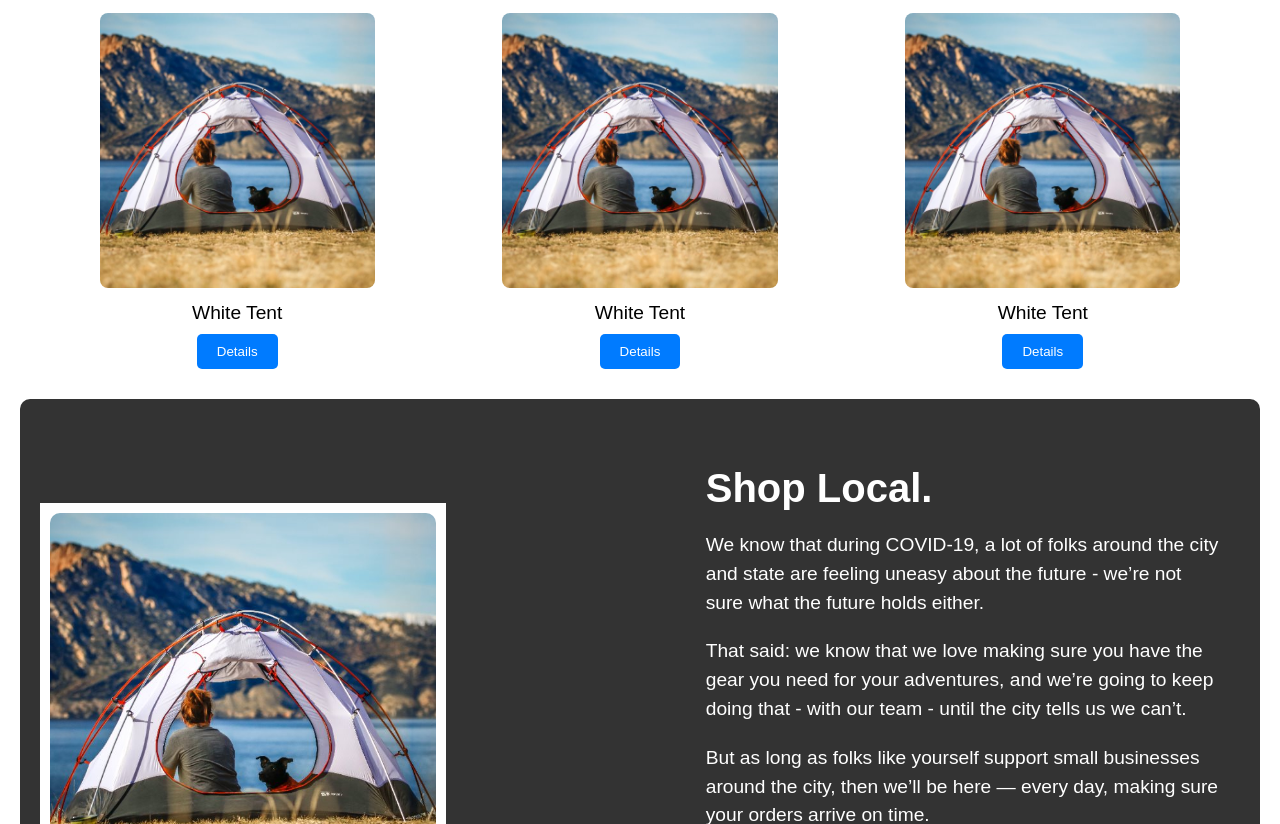
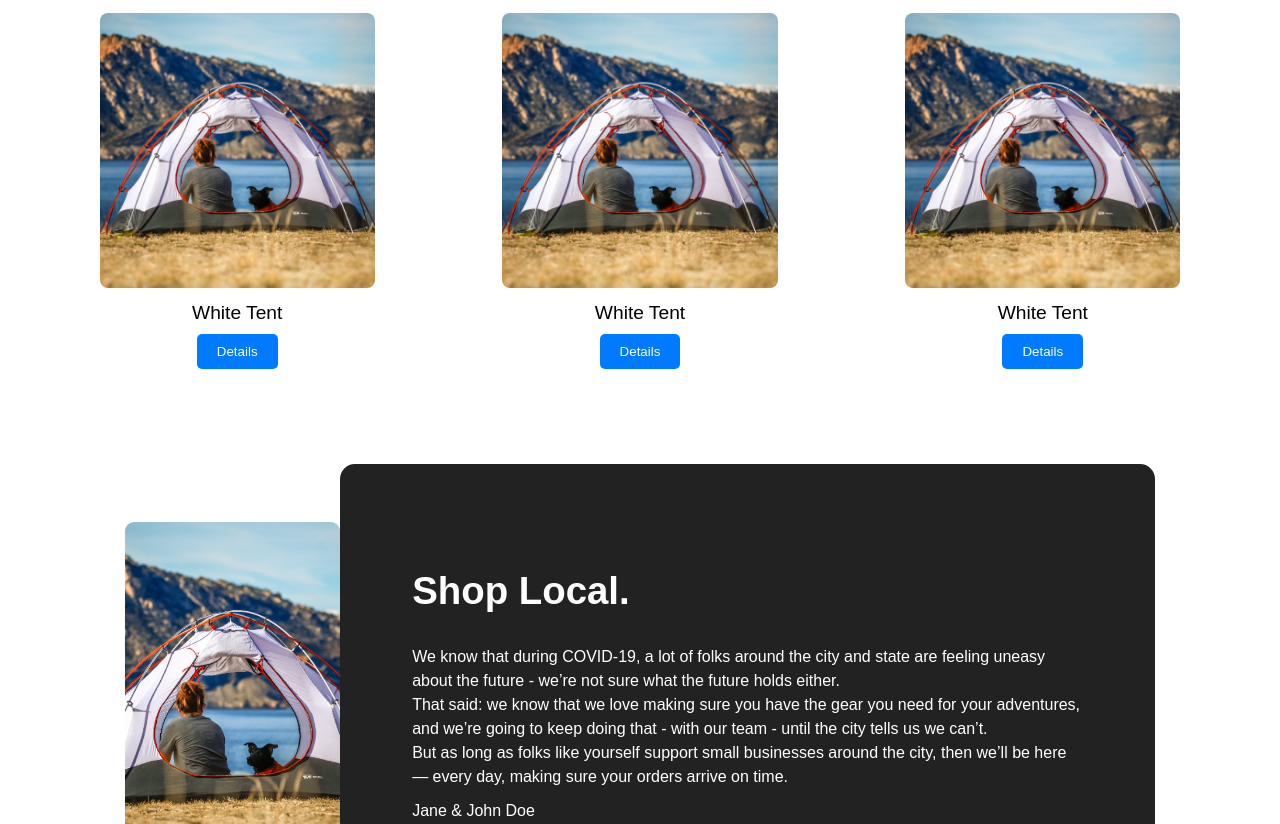
Before and after one commit to raychowdhury/firstHTML-CSS, a plain HTML site: page index.html in a window 1280 px wide. Shown: the part 1976-2800 px from the top of the page. Drawn offline with Linux system fonts and the light colour scheme.

Commit message:
Final version

```diff
--- a/index.html
+++ b/index.html
@@ -149,7 +149,7 @@
       </div>
     </div>
 
-    <div class="shop-local-container">
+    <!-- <div class="shop-local-container">
       <div class="image-container">
         <img src="/src/box-img1.jpeg" alt="Shop Local Image" />
       </div>
@@ -173,6 +173,27 @@
         <p>------</p>
         <p>Jane & John Doe<br />Acme Outdoors</p>
       </div>
+    </div> -->
+
+    <div class="shop-local">
+        <div class="shop-local-image">
+
+        </div>
+        <div class="shop-local-text">
+            <h1>Shop Local.</h1>
+            <p>
+                We know that during COVID-19, a lot of folks around the city and state
+                are feeling uneasy about the future - we’re not sure what the future
+                holds either.<br>
+                That said: we know that we love making sure you have the gear you need
+                for your adventures, and we’re going to keep doing that - with our
+                team - until the city tells us we can’t.<br>
+                But as long as folks like yourself support small businesses around the
+                city, then we’ll be here — every day, making sure your orders arrive
+                on time.
+              </p>
+              <p>Jane & John Doe<br />Acme Outdoors</p>
+        </div>
     </div>
 
     <div class="footer">
--- a/style.css
+++ b/style.css
@@ -33,7 +33,6 @@ body {
     display: flex;
     justify-content: space-around;
     align-items: center;
-    padding: 10px 20px;
     position: -webkit-sticky; /* For Safari */
 }
 .navbar img {
@@ -42,10 +41,11 @@ body {
 }
 .nav-links {
     display: flex;
+    justify-content: flex-start;
     list-style: none;
 }
 .nav-links li {
-    margin-left: 20px;
+    padding: 10px;
 }
 .nav-links a {
     color: white;
@@ -54,6 +54,7 @@ body {
 }
 .nav-links a:hover {
     text-decoration: underline;
+    color: white;
 }
 
 .background-div {
@@ -241,27 +242,29 @@ button:hover {
     background-color: #0056b3;
 }
 
-.shop-local-container {
+/* .shop-local-container {
+    width: 100%;
     display: flex;
-    justify-content: center;
+    justify-content: space-between;
     align-items: center;
     padding: 20px;
-    background-color: #333;
-    color: #fff;
+    background-color: #ffffff;
+    color: #000000;
     border-radius: 10px;
-    max-width: 1200px;
+    max-width: 1000px;
     margin: 20px auto;
 }
 .image-container {
     flex: 1.5;
     max-width: 50%;
     padding: 10px;
-    margin-right:20%;
-    background-color: white;
+
+
 }
 .image-container img {
     width: 100%;
     border-radius: 10px;
+
 }
 .text-container {
     flex: 2;
@@ -275,6 +278,43 @@ button:hover {
     font-size: 1.2em;
     line-height: 1.5;
     margin-bottom: 20px;
+} */
+
+.shop-local{
+    width: 1200; /* Adjust the width as needed */
+    height: 800;
+    display: flex;
+    align-items: center;
+    justify-content: space-around;
+    color: #fff;
+    padding: 85px;
+    margin-left: 40px;
+    margin-right: 40px;
+}
+.shop-local-image{
+    width: 400px;
+    height: 350px;
+    background-image: url('/src/box-img1.jpeg');
+    background-size: cover;
+    background-position: center;
+    background-repeat: no-repeat;
+    -webkit-border-radius: 9px;
+     -moz-border-radius: 9px;
+
+}
+.shop-local-text{
+    /* width: 400px;
+    height: 400px;  */
+    background-color: #222;
+    border-radius: 15px;
+    padding: 7%;
+    line-height: 1.5;
+    font-size: 1.2em;
+
+}
+.shop-local-text p{
+    font-size: 16px;
+    /* line-height: 1.5px; */
 }
 
 .footer {
@@ -284,8 +324,8 @@ button:hover {
     color: #fff;
     padding: 20px 0;
     text-align: center;
+}
 
-}
 .footer-content {
     max-width: 1200px;
     margin: 0 auto;
@@ -304,7 +344,6 @@ button:hover {
     font-size: 1em;
 
 }
-.copy-bar{}
 .social-links {
     display: flex;
     justify-content: center;
```
